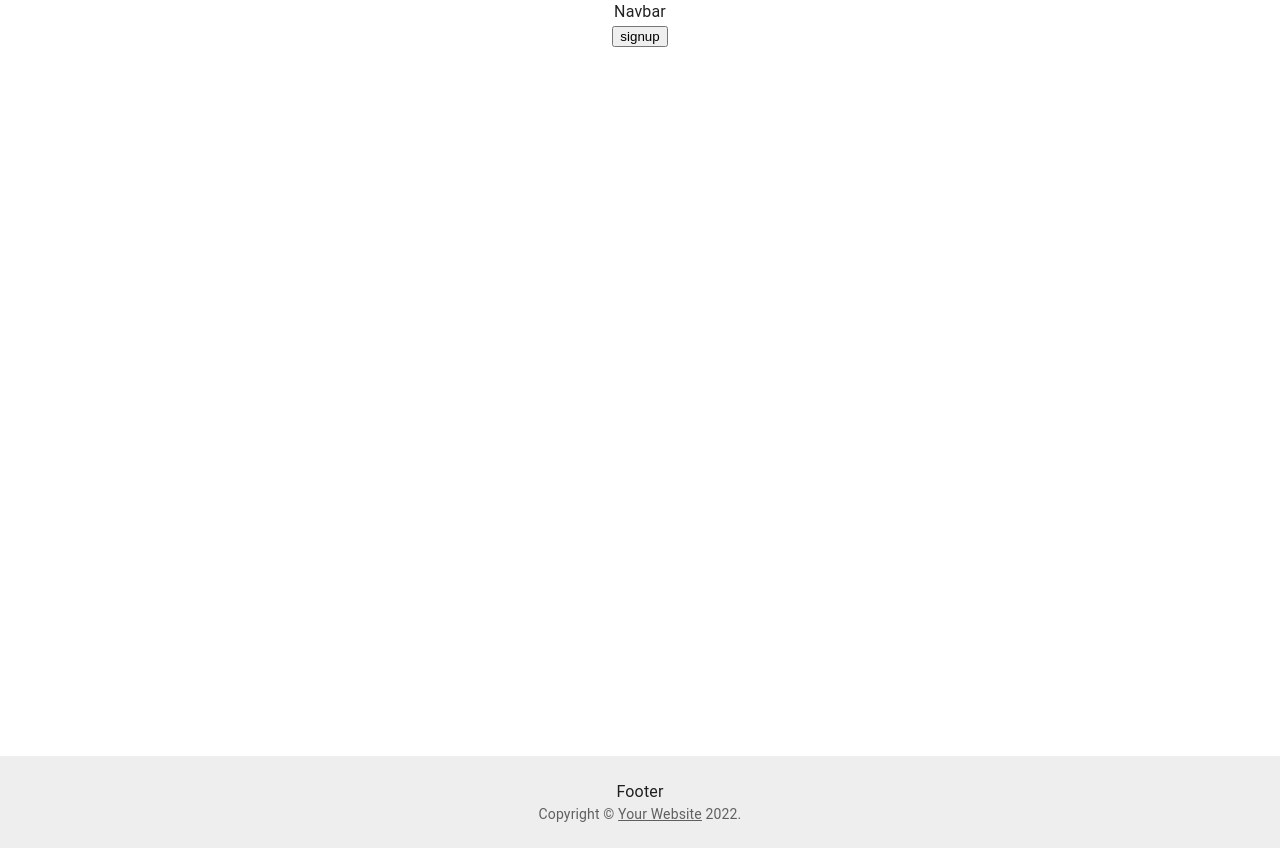
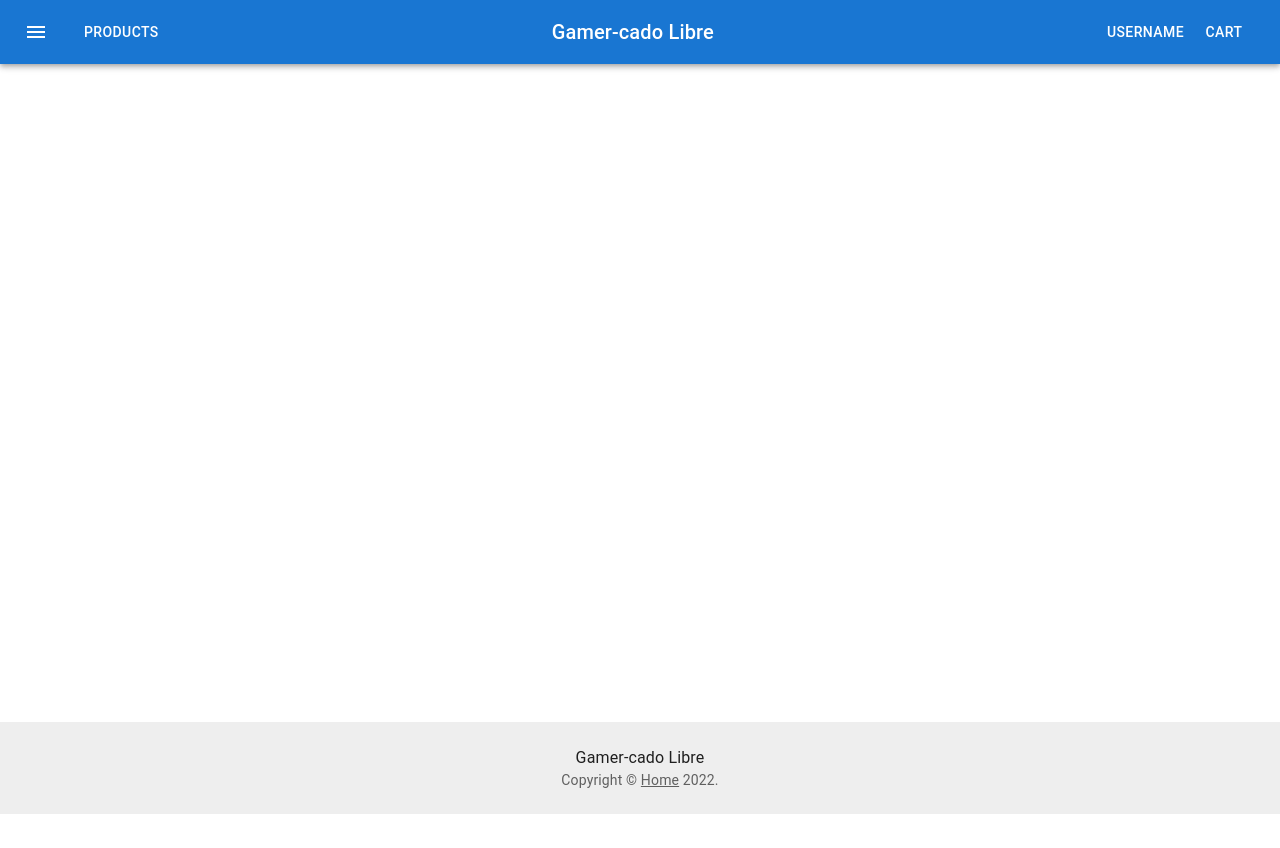
Before and after one commit to Jtendersen/Gamer-cado-libre, a React (Create React App) app in the folder front/: page / in a window 1280 px wide. After the commit the page ends 814 px from the top, so only its background shows below. Built offline with nearby package versions, Linux system fonts and the light colour scheme.

Commit message:
pusheo de rutas en react

```diff
--- a/front/package.json
+++ b/front/package.json
@@ -5,7 +5,8 @@
   "dependencies": {
     "@emotion/react": "^11.10.0",
     "@emotion/styled": "^11.10.0",
-    "@mui/material": "^5.10.1",
+    "@mui/icons-material": "^5.10.2",
+    "@mui/material": "^5.10.2",
     "@testing-library/jest-dom": "^5.16.5",
     "@testing-library/react": "^13.3.0",
     "@testing-library/user-event": "^13.5.0",
--- a/front/src/App.js
+++ b/front/src/App.js
@@ -14,10 +14,10 @@
         <Route path='/' element={
           <div className="App">
             <Navbar/>
-            <button onClick={()=>{navigate('/signup')}}>signup</button>
             <Footer/>
           </div>
         }/>
+        <Route path='/user' element={''}/>
         <Route path='/cart' element={''}/>
         <Route path='/signup' element={<><SignUp/></>}/>
         {/* <Route path='/signin' element={<signIn/>}/> */}
--- a/front/src/commons/Footer.jsx
+++ b/front/src/commons/Footer.jsx
@@ -10,10 +10,9 @@
     <Typography variant="body2" color="text.secondary">
       {'Copyright © '}
       <Link color="inherit" href="http://localhost:3000/">
-        Your Website
-      </Link>{' '}
-      {new Date().getFullYear()}
-      {'.'}
+        Home
+      </Link>
+      {` ${new Date().getFullYear()}.`}
     </Typography>
   );
 }
@@ -24,7 +23,8 @@
       sx={{
         display: 'flex',
         flexDirection: 'column',
-        minHeight: '100vh',
+        //height temporal, cuando haya mas datos en la pagina principal se borra atributo
+        height: '750px',
       }}
     >
       <CssBaseline />
@@ -42,9 +42,9 @@
       >
         <Container maxWidth="sm">
           <Typography variant="body1">
-            Footer
+            Gamer-cado Libre
           </Typography>
-          <Copyright />
+          <Copyright/>
         </Container>
       </Box>
     </Box>
--- a/front/src/commons/Navbar.jsx
+++ b/front/src/commons/Navbar.jsx
@@ -1,11 +1,56 @@
-import React from 'react'
+import * as React from 'react';
+import AppBar from '@mui/material/AppBar';
+import Box from '@mui/material/Box';
+import Toolbar from '@mui/material/Toolbar';
+import Typography from '@mui/material/Typography';
+import Button from '@mui/material/Button';
+import IconButton from '@mui/material/IconButton';
+import MenuIcon from '@mui/icons-material/Menu';
+import { useNavigate } from 'react-router';
+import { Avatar } from '@mui/material';
 
 const Navbar = () => {
+
+  let Auth;
+  const navigate = useNavigate()
+  const handle = (string)=>{
+    navigate(`/${string}`)
+  }
+
+  if(''){
+    Auth = <Button color="inherit" onClick={()=>{handle('signup')}}>SignUp</Button>
+  } else{
+    Auth =<>  <Button color='inherit' onClick={()=>{handle('user')}}>
+                UserName
+              </Button>
+              <Button color='inherit' onClick={()=>{handle('cart')}}>
+                Cart
+              </Button>
+          </>
+  }
+
   return (
-    <div>
-      Navbar
-    </div>
-  )
+    <Box sx={{ flexGrow: 1 }}>
+      <AppBar position="static">
+        <Toolbar>
+          <IconButton
+            size="large"
+            edge="start"
+            color="inherit"
+            aria-label="menu"
+            sx={{ mr: 2 }}
+          >
+            <MenuIcon />
+          </IconButton>
+          <Button color="inherit" onClick={()=>{handle('products')}}>Products</Button>
+          <Typography variant="h6" component="div" sx={{ flexGrow: 1 }}>
+            Gamer-cado Libre
+          </Typography>
+          {Auth}
+        </Toolbar>
+      </AppBar>
+    </Box>
+  );
 }
 
 export default Navbar
--- a/front/src/components/Signup.jsx
+++ b/front/src/components/Signup.jsx
@@ -9,7 +9,6 @@
 import Typography from "@mui/material/Typography";
 import Container from "@mui/material/Container";
 import { createTheme, ThemeProvider } from "@mui/material/styles";
-import Footer from '../commons/Footer'
 
 function Copyright(props) {
   return (
@@ -35,7 +34,9 @@
   const handleSubmit = (event) => {
     event.preventDefault();
     const data = new FormData(event.currentTarget);
+    //aca va el axios para mandar el signup al back
     console.log({
+      name: `${data.get("firstName")} ${data.get("lastName")}`,
       email: data.get("email"),
       password: data.get("password"),
     });
```
Also changed, not shown: 1 other file (tests, documents, lock files or other folders).
